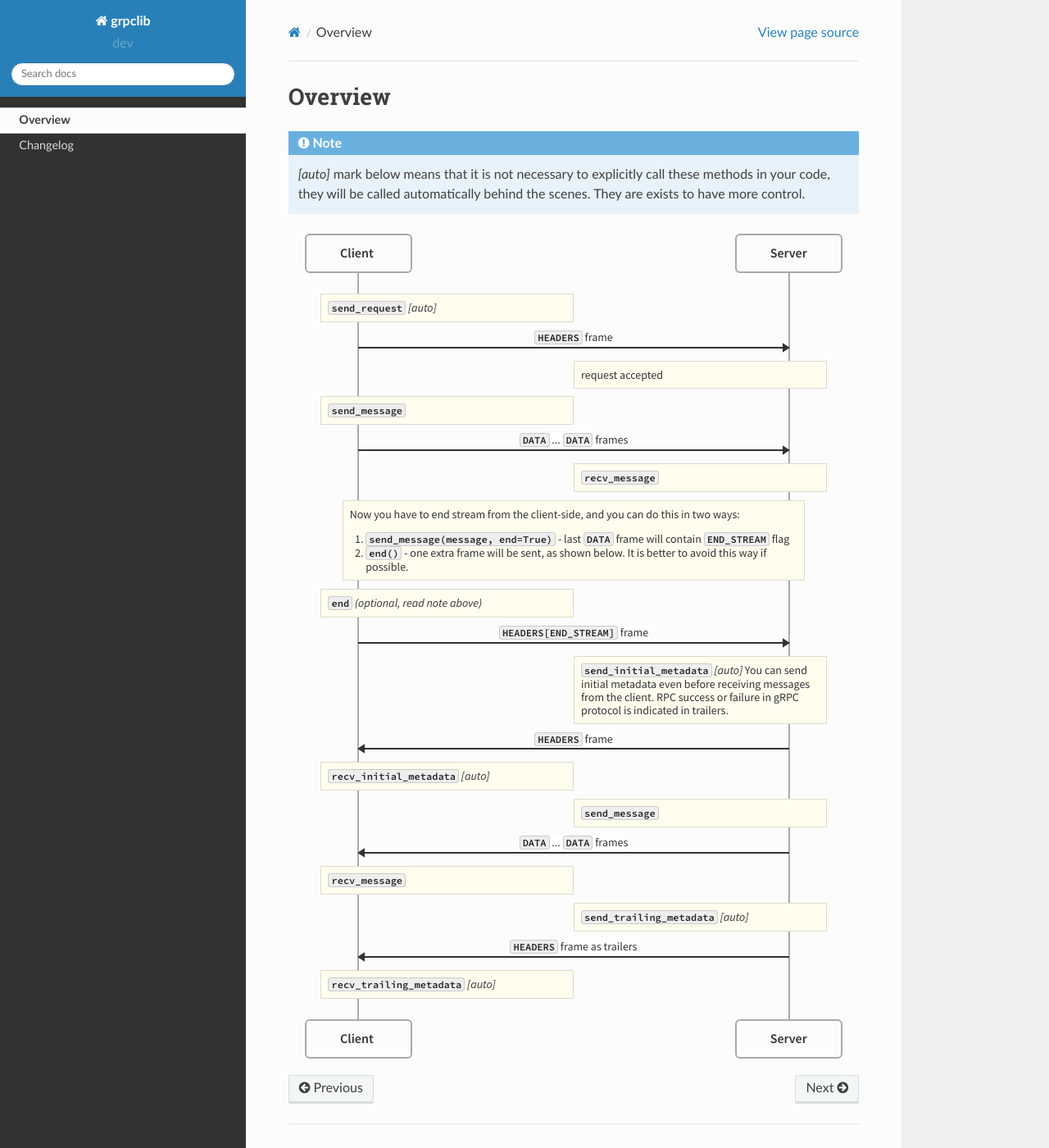
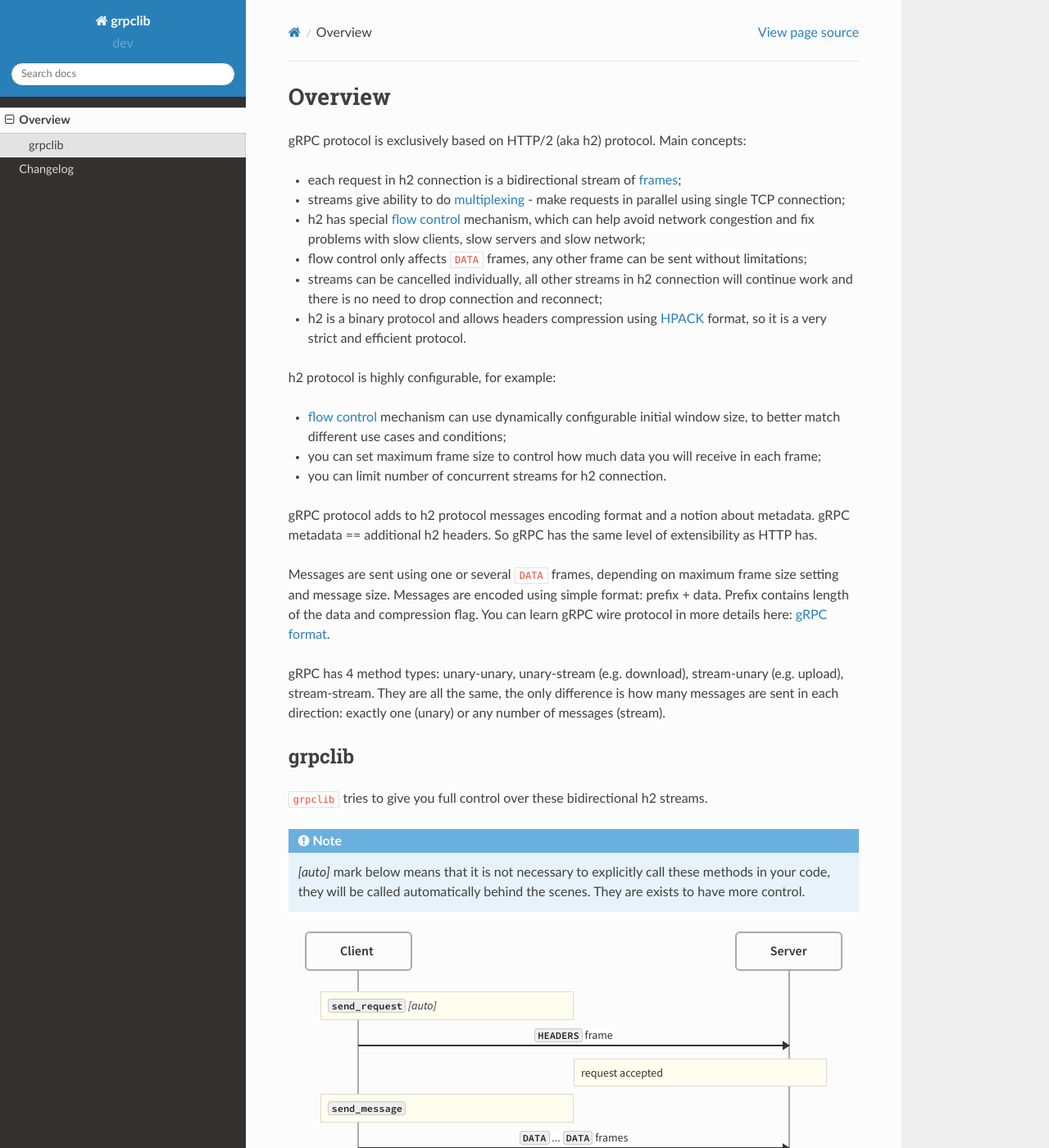
Before and after one commit to vmagamedov/grpclib, a Sphinx documentation site: the page built from docs/overview.rst, in a window 1280 px wide and 1400 px high. Shown: the whole window at 82% size. Built offline with Sphinx 7.4.7 and the Read the Docs theme 2.0.0, drawn with Linux system fonts in a browser that asks for light colours.

Commit message:
Updated overview.rst page

```diff
--- a/README.rst
+++ b/README.rst
@@ -7,8 +7,6 @@ for all concurrency models. However, currently ``grpclib`` supports only
 
 Note: Python 2.7 support is not planned, but you can use official `grpcio`_
 library for projects with such requirements.
-
-.. contents::
 
 Installation
 ~~~~~~~~~~~~
--- a/docs/overview.rst
+++ b/docs/overview.rst
@@ -1,5 +1,47 @@
 Overview
 ========
+
+gRPC protocol is exclusively based on HTTP/2 (aka h2) protocol. Main concepts:
+
+- each request in h2 connection is a bidirectional stream of frames_;
+- streams give ability to do multiplexing_ - make requests in parallel using
+  single TCP connection;
+- h2 has special `flow control`_ mechanism, which can help avoid network
+  congestion and fix problems with slow clients, slow servers and slow network;
+- flow control only affects ``DATA`` frames, any other frame can be sent
+  without limitations;
+- streams can be cancelled individually, all other streams in h2 connection
+  will continue work and there is no need to drop connection and reconnect;
+- h2 is a binary protocol and allows headers compression using HPACK_ format,
+  so it is a very strict and efficient protocol.
+
+h2 protocol is highly configurable, for example:
+
+- `flow control`_ mechanism can use dynamically configurable
+  initial window size, to better match different use cases and conditions;
+- you can set maximum frame size to control how much data you will
+  receive in each frame;
+- you can limit number of concurrent streams for h2 connection.
+
+gRPC protocol adds to h2 protocol messages encoding format and a notion
+about metadata. gRPC metadata == additional h2 headers. So gRPC has the same
+level of extensibility as HTTP has.
+
+Messages are sent using one or several ``DATA`` frames, depending on maximum
+frame size setting and message size. Messages are encoded using simple format:
+prefix + data. Prefix contains length of the data and compression flag. You
+can learn gRPC wire protocol in more details here:
+`gRPC format <https://github.com/grpc/grpc/blob/master/doc/PROTOCOL-HTTP2.md>`_.
+
+gRPC has 4 method types: unary-unary, unary-stream (e.g. download),
+stream-unary (e.g. upload), stream-stream. They are all the same, the only
+difference is how many messages are sent in each direction: exactly one (unary)
+or any number of messages (stream).
+
+grpclib
+~~~~~~~
+
+``grpclib`` tries to give you full control over these bidirectional h2 streams.
 
 .. note:: *[auto]* mark below means that it is not necessary to explicitly call
   these methods in your code, they will be called automatically behind the
@@ -7,3 +49,8 @@ Overview
 
 .. raw:: html
    :file: _static/diagram.html
+
+.. _frames: http://httpwg.org/specs/rfc7540.html#FrameTypes
+.. _multiplexing: http://httpwg.org/specs/rfc7540.html#StreamsLayer
+.. _flow control: http://httpwg.org/specs/rfc7540.html#FlowControl
+.. _HPACK: http://httpwg.org/specs/rfc7541.html
```
